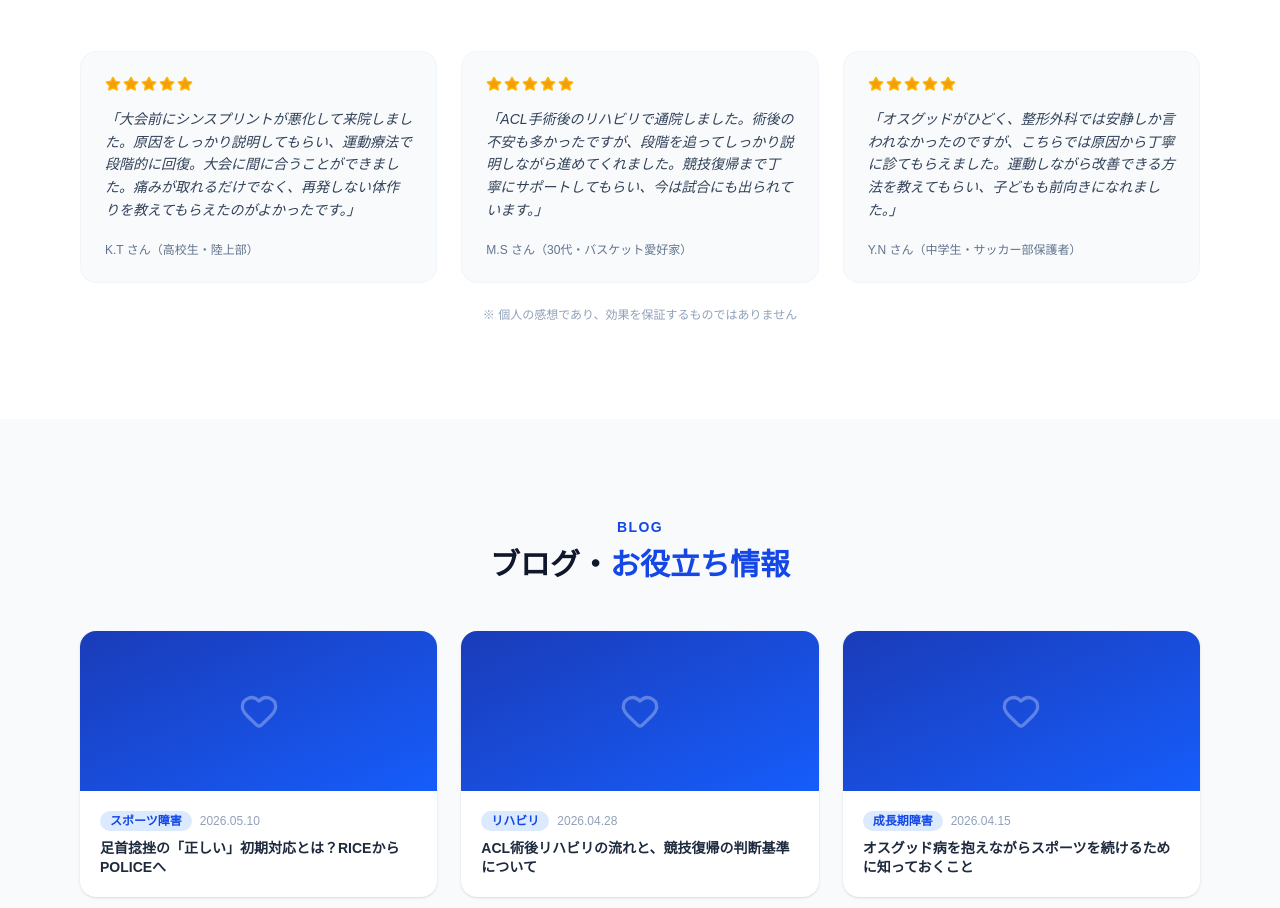
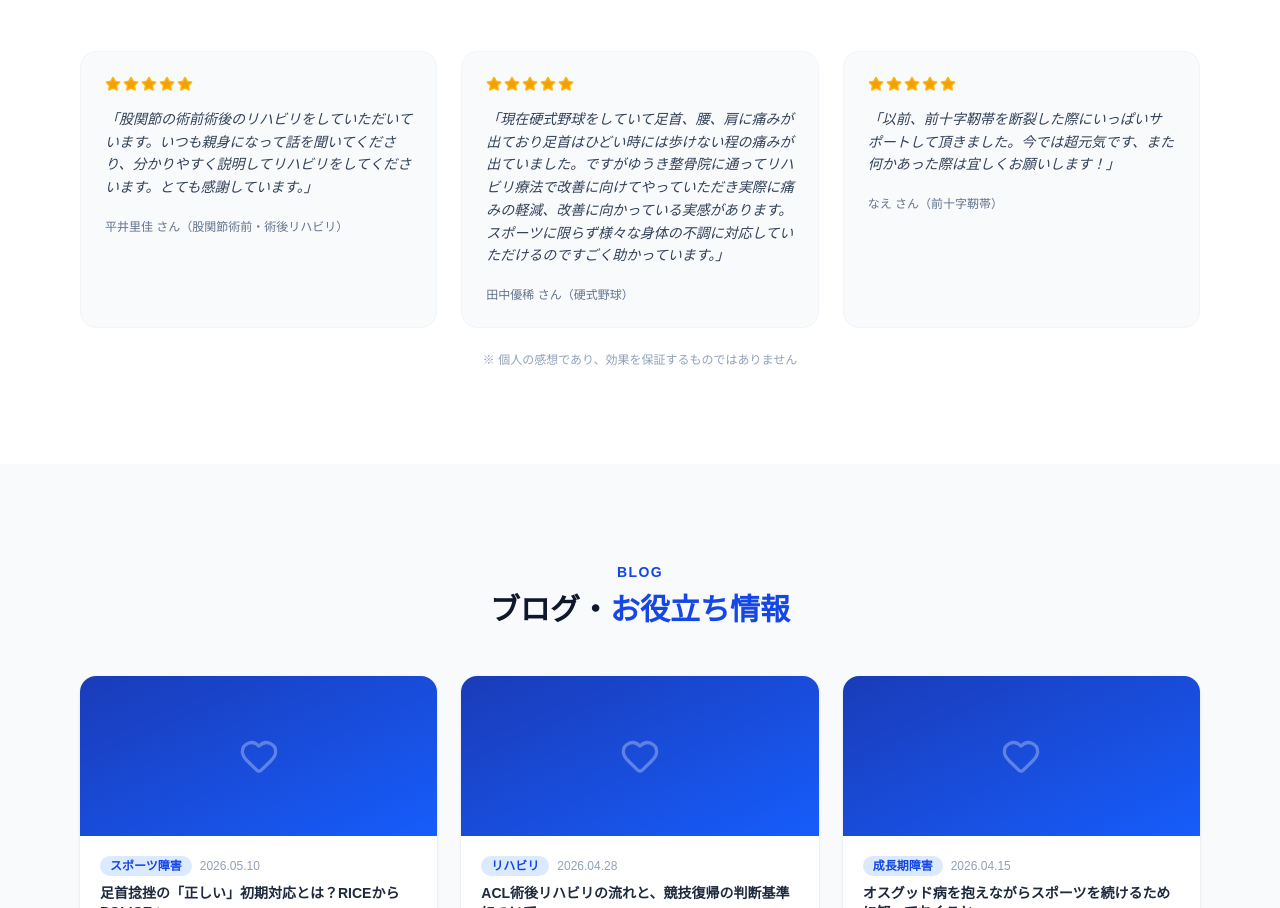
Before and after one commit to yukisakinishiyama-collab/yuuki-rehab, a Next.js app: page / in a window 1280 px wide. Shown: the part 3355-4263 px from the top of the page. Built offline with nearby package versions, Linux system fonts and the light colour scheme.

Commit message:
update: 患者様の声を実際のGoogleクチコミに変更

```diff
--- a/src/app/(website)/page.tsx
+++ b/src/app/(website)/page.tsx
@@ -74,18 +74,18 @@ const steps = [
 
 const testimonials = [
   {
-    name: 'K.T さん（高校生・陸上部）',
-    text: '大会前にシンスプリントが悪化して来院しました。原因をしっかり説明してもらい、運動療法で段階的に回復。大会に間に合うことができました。痛みが取れるだけでなく、再発しない体作りを教えてもらえたのがよかったです。',
+    name: '平井里佳 さん（股関節術前・術後リハビリ）',
+    text: '股関節の術前術後のリハビリをしていただいています。いつも親身になって話を聞いてくださり、分かりやすく説明してリハビリをしてくださいます。とても感謝しています。',
     rating: 5,
   },
   {
-    name: 'M.S さん（30代・バスケット愛好家）',
-    text: 'ACL手術後のリハビリで通院しました。術後の不安も多かったですが、段階を追ってしっかり説明しながら進めてくれました。競技復帰まで丁寧にサポートしてもらい、今は試合にも出られています。',
+    name: '田中優稀 さん（硬式野球）',
+    text: '現在硬式野球をしていて足首、腰、肩に痛みが出ており足首はひどい時には歩けない程の痛みが出ていました。ですがゆうき整骨院に通ってリハビリ療法で改善に向けてやっていただき実際に痛みの軽減、改善に向かっている実感があります。スポーツに限らず様々な身体の不調に対応していただけるのですごく助かっています。',
     rating: 5,
   },
   {
-    name: 'Y.N さん（中学生・サッカー部保護者）',
-    text: 'オスグッドがひどく、整形外科では安静しか言われなかったのですが、こちらでは原因から丁寧に診てもらえました。運動しながら改善できる方法を教えてもらい、子どもも前向きになれました。',
+    name: 'なえ さん（前十字靭帯）',
+    text: '以前、前十字靭帯を断裂した際にいっぱいサポートして頂きました。今では超元気です、また何かあった際は宜しくお願いします！',
     rating: 5,
   },
 ]
```
